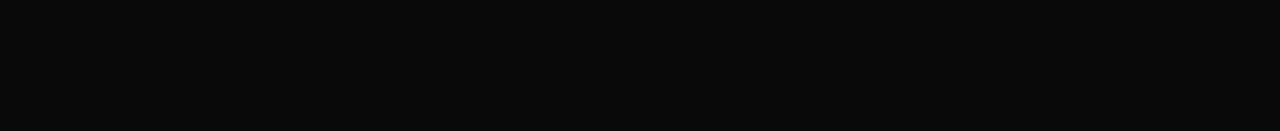
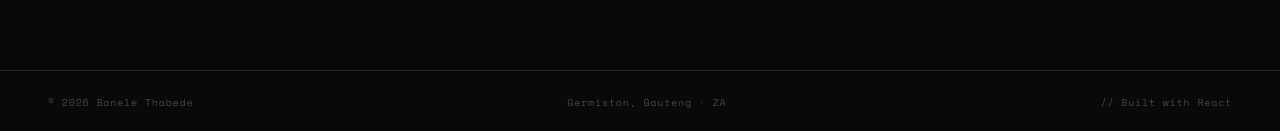
Before and after one commit to BaneleJerry/portfolio, a React app: page / in a window 1280 px wide. Shown: the part 5702-5833 px from the top of the page. Before the commit the page ends 5772 px from the top, so only its background shows below. Built offline with nearby package versions, Linux system fonts and the light colour scheme; the HTML template or start-up script is replaced by a standard one.

Commit message:
added simple footer

```diff
--- a/src/App.tsx
+++ b/src/App.tsx
@@ -4,6 +4,7 @@ import About from "./Components/About/About";
 import Project from "./Components/Projects/Project";
 import Experience from "./Components/Experience/Experience";
 import Contact from "./Components/Contact/Contact";
+import Footer from "./Components/Footer/Footer";
 
 
 function App() {
@@ -15,6 +16,7 @@ function App() {
       <Project />
       <Experience />
       <Contact />
+      <Footer />
     </>
   );
 }
--- /dev/null
+++ b/src/Components/Footer/Footer.css
@@ -0,0 +1,14 @@
+.footer {
+    border-top: 1px solid var(--border);
+    padding: 24px 48px;
+    display: flex;
+    justify-content: space-between;
+    align-items: center;
+}
+
+.footer span {
+    font-family: var(--mono);
+    font-size: 10px;
+    color: var(--dim);
+    letter-spacing: 0.08em;
+}
--- /dev/null
+++ b/src/Components/Footer/Footer.tsx
@@ -0,0 +1,13 @@
+import "./Footer.css"
+
+const Footer = () => {
+    return (
+        <footer className="footer">
+            <span>© 2026 Banele Thabede</span>
+            <span>Germiston, Gauteng · ZA</span>
+            <span>// Built with React</span>
+        </footer>
+    )
+}
+
+export default Footer
```
